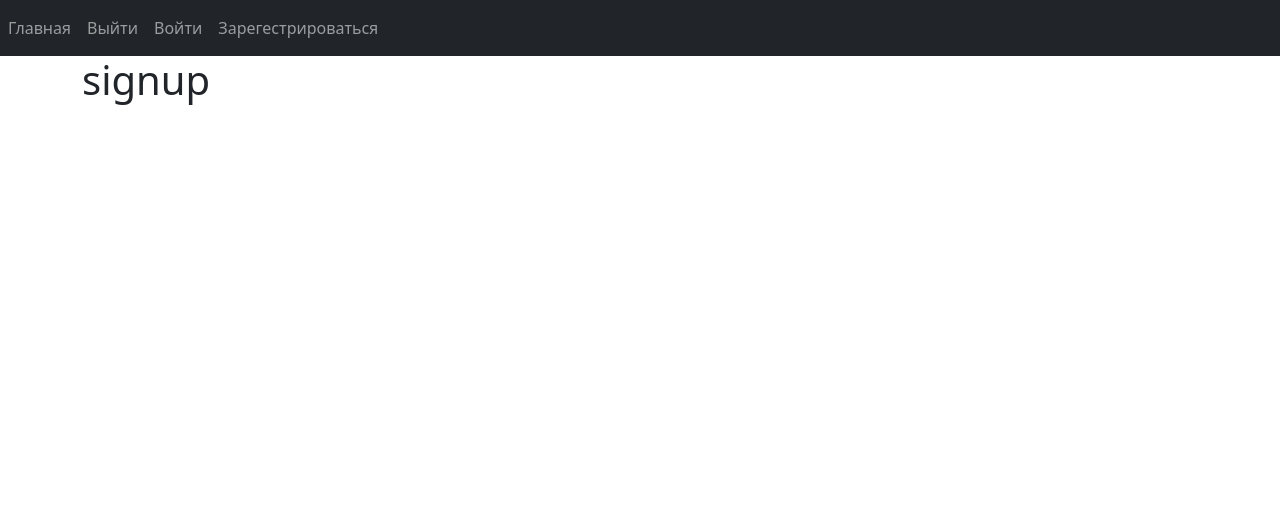
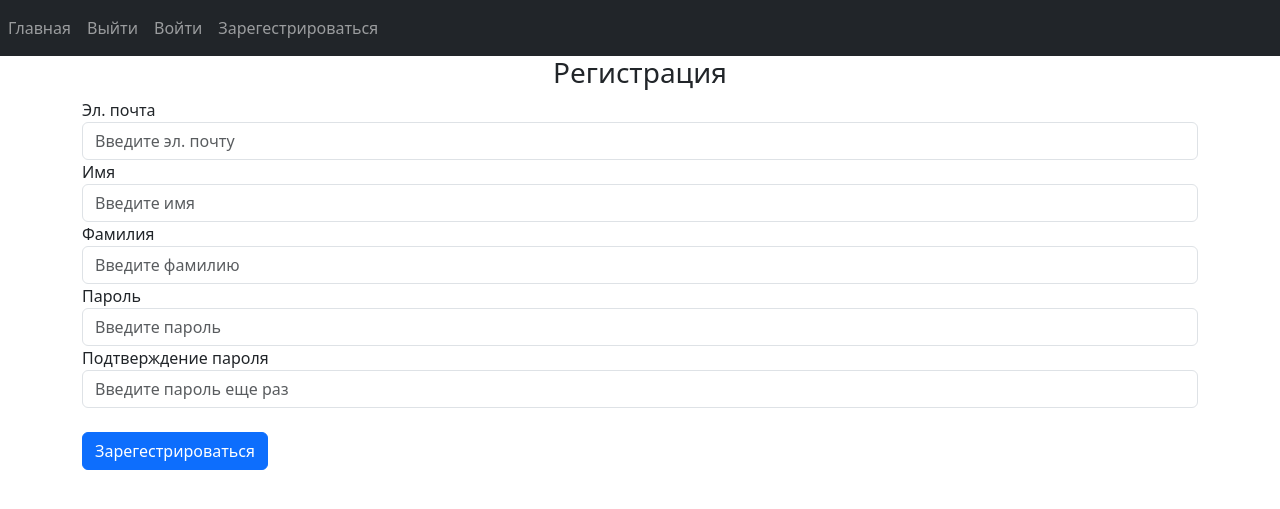
Before and after one commit to userownmaa/NotesWebProject, a Flask app: page /signup in a window 1280 px wide. Shown: the top 509 px of the page. Run offline with Flask 3, Linux system fonts and the light colour scheme; some libraries are stand-ins or nearby versions.

Commit message:
templates update

```diff
--- a/templates/mainpage.html
+++ b/templates/mainpage.html
@@ -2,6 +2,6 @@
 {% block title %}Главная{% endblock %}
 {% block content %}
 
-<h1>home</h1>
+<h1>Notes</h1>
 
 {% endblock %}
--- a/templates/signup.html
+++ b/templates/signup.html
@@ -2,6 +2,60 @@
 {% block title %}Регистрация{% endblock %}
 {% block content %}
 
-<h1>signup</h1>
+<form method="POST">
+  <h3 align="center">Регистрация</h3>
+  <div class="form-group">
+    <label for="email">Эл. почта</label>
+    <input
+      type="email"
+      class="form-control"
+      id="email"
+      name="email"
+      placeholder="Введите эл. почту"
+    />
+  </div>
+  <div class="form-group">
+    <label for="firstName">Имя</label>
+    <input
+      type="text"
+      class="form-control"
+      id="firstName"
+      name="firstName"
+      placeholder="Введите имя"
+    />
+  </div>
+  <div class="form-group">
+    <label for="secondName">Фамилия</label>
+    <input
+      type="text"
+      class="form-control"
+      id="secondName"
+      name="secondName"
+      placeholder="Введите фамилию"
+    />
+  </div>
+  <div class="form-group">
+    <label for="password1">Пароль</label>
+    <input
+      type="password"
+      class="form-control"
+      id="password1"
+      name="password1"
+      placeholder="Введите пароль"
+    />
+  </div>
+  <div class="form-group">
+    <label for="password2">Подтверждение пароля</label>
+    <input
+      type="password"
+      class="form-control"
+      id="password2"
+      name="password2"
+      placeholder="Введите пароль еще раз"
+    />
+  </div>
+  <br />
+  <button type="submit" class="btn btn-primary">Зарегестрироваться</button>
+</form>
 
 {% endblock %}
```
Also changed, not shown: templates/login.html (+25 -2 lines).
